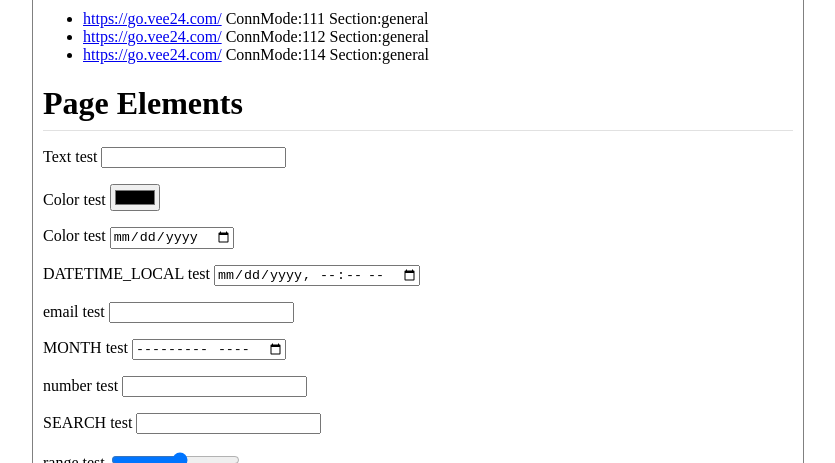
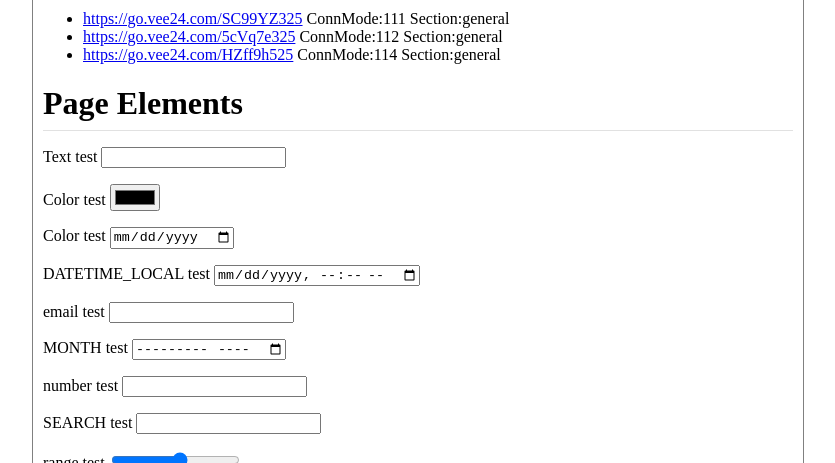
Before and after one commit to vee24/qaauto1, a plain HTML site: page botpage.html in a window 1280 px wide. Shown: the part 637-1100 px from the top of the page, without its empty margins (222-1057 px from the left). Drawn offline with Linux system fonts and the light colour scheme.

Commit message:
Updating files from local.

```diff
--- a/botpage.html
+++ b/botpage.html
@@ -47,7 +47,7 @@
 
 
 
-  <script>window.vee24TagKey = '<add Disco key here>';</script>
+  <script>window.vee24TagKey = '707e18f6-3bb9-4c6b-b15e-b6524af8a9ec';</script>
   <script defer src="https://cdn.vee24.com/disco.min.js"></script>
 
 </head>
@@ -78,9 +78,9 @@
     <h1>Direct Links</h1>
     <p>
     <ul>
-      <li><a href="https://go.vee24.com/<add URL ID here>">https://go.vee24.com/<add URL ID here></a> ConnMode:111 Section:general</li>
-      <li><a href="https://go.vee24.com/<add URL ID here>">https://go.vee24.com/<add URL ID here></a> ConnMode:112 Section:general</li>
-      <li><a href="https://go.vee24.com/<add URL ID here>">https://go.vee24.com/<add URL ID here></a> ConnMode:114 Section:general</li>
+      <li><a href="https://go.vee24.com/SC99YZ325">https://go.vee24.com/SC99YZ325</a> ConnMode:111 Section:general</li>
+      <li><a href="https://go.vee24.com/5cVq7e325">https://go.vee24.com/5cVq7e325</a> ConnMode:112 Section:general</li>
+      <li><a href="https://go.vee24.com/HZff9h525">https://go.vee24.com/HZff9h525</a> ConnMode:114 Section:general</li>
     </ul>
     </p>
     <h1>Page Elements</h1>
```
Also changed, not shown: contact.html (+4 -4 lines), embedded-chat.html (+4 -4 lines), engagement.html (+1 -1 lines), index.html (+4 -4 lines), sales.html (+4 -4 lines), zendesk.html (+4 -4 lines).
